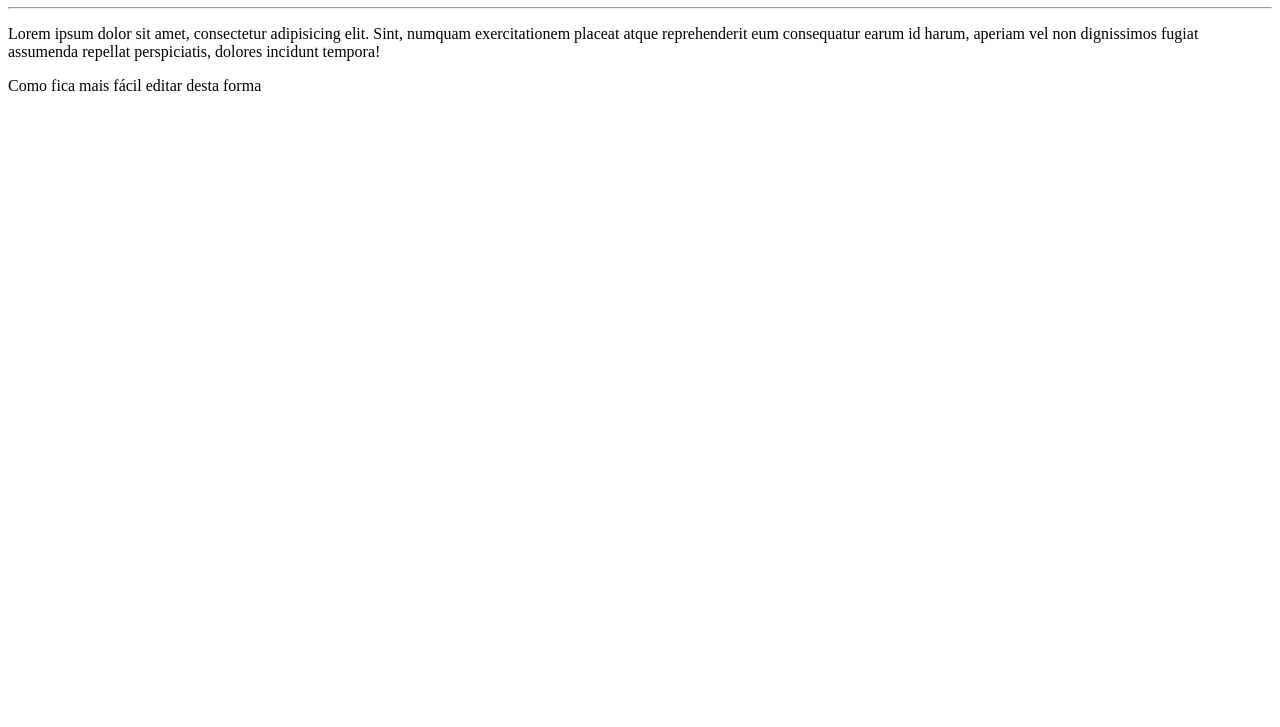
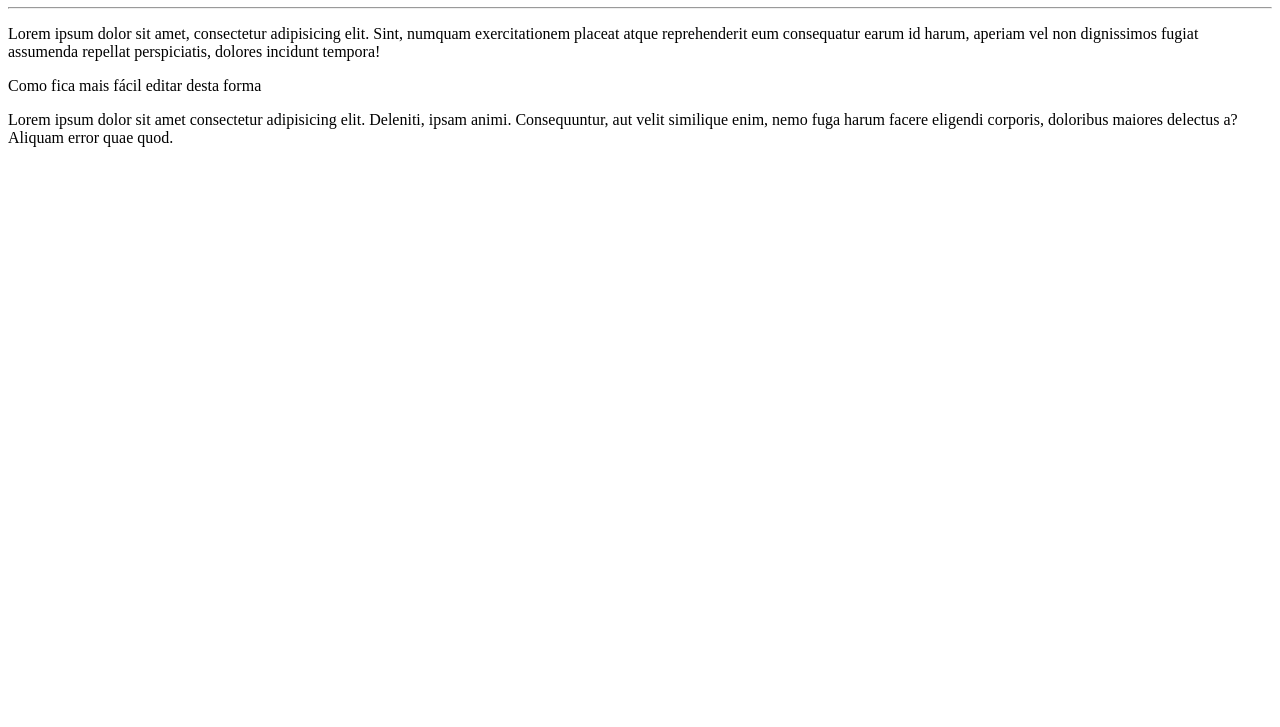
Before and after one commit to helioarai/olamundo, a plain HTML site: page site_exemplo/index.html in a window 1280 px wide. Shown: the part 73-800 px from the top of the page. Drawn offline with Linux system fonts and the light colour scheme.

Commit message:
Update index.html

```diff
--- a/site_exemplo/index.html
+++ b/site_exemplo/index.html
@@ -10,5 +10,6 @@
     <hr>
     <p>Lorem ipsum dolor sit amet, consectetur adipisicing elit. Sint, numquam exercitationem placeat atque reprehenderit eum consequatur earum id harum, aperiam vel non dignissimos fugiat assumenda repellat perspiciatis, dolores incidunt tempora!</p>
     <p>Como fica mais fácil editar desta forma</p>
+    <p>Lorem ipsum dolor sit amet consectetur adipisicing elit. Deleniti, ipsam animi. Consequuntur, aut velit similique enim, nemo fuga harum facere eligendi corporis, doloribus maiores delectus a? Aliquam error quae quod.</p>
 </body>
 </html>
```
